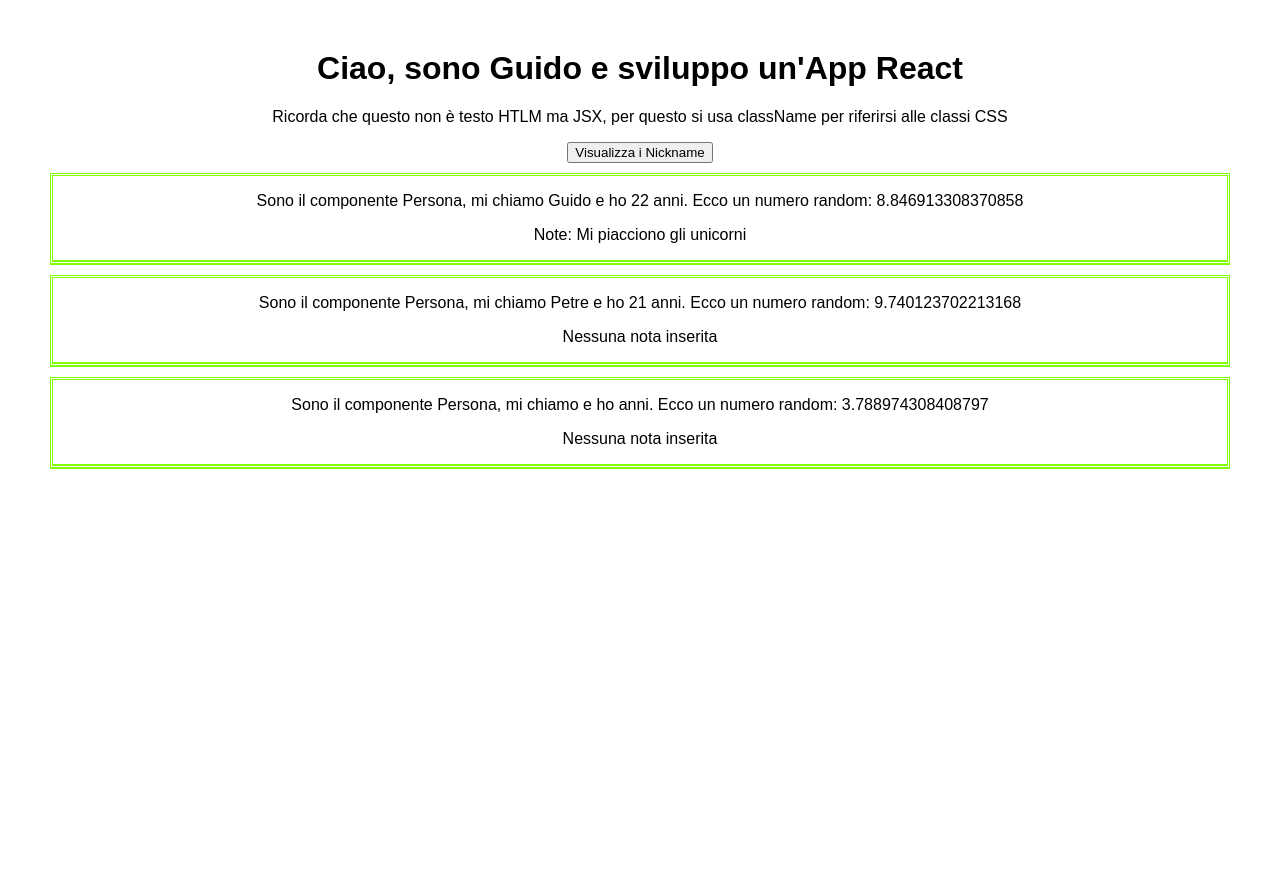
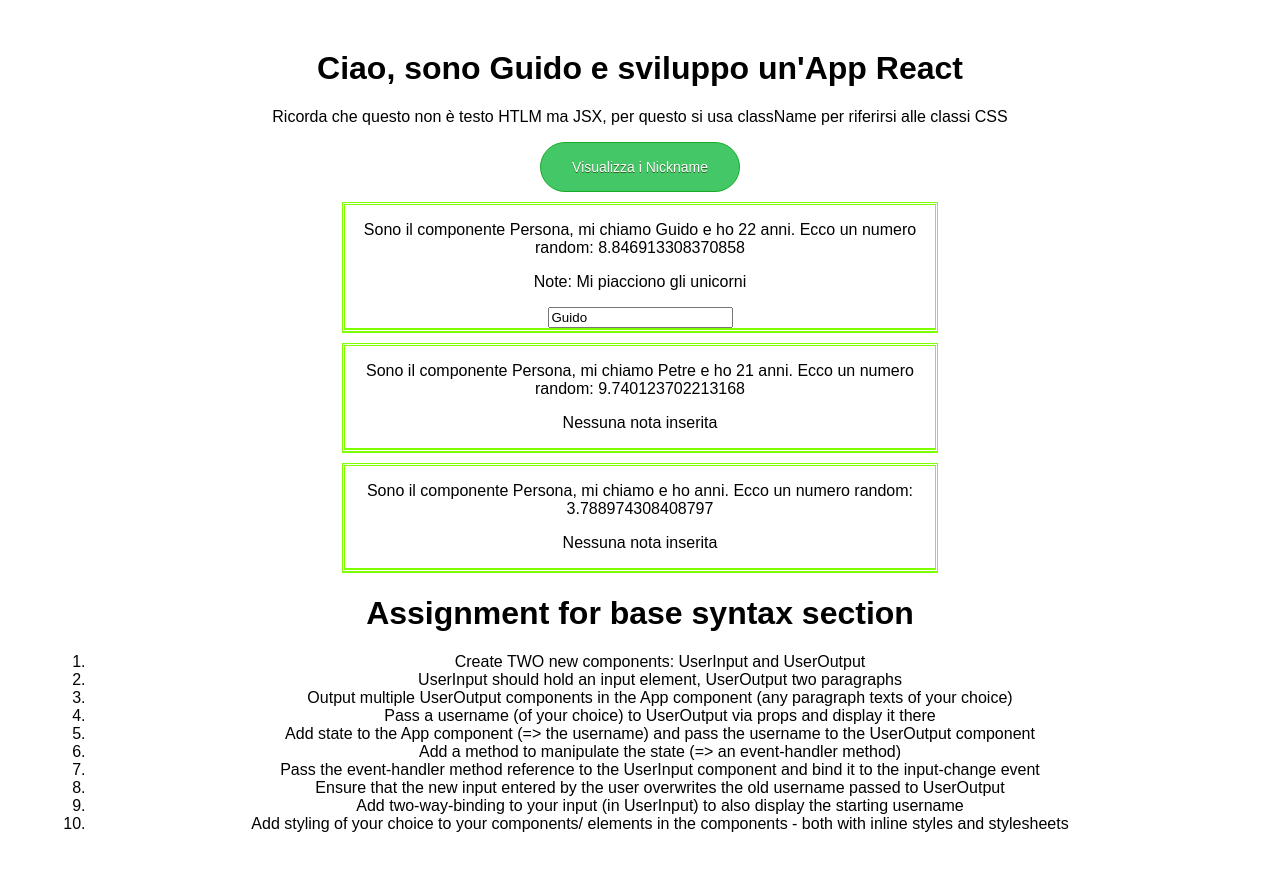
Before and after one commit to guidonguido/react-course, a React (Create React App) app: page / in a window 1280 px wide. Shown: the top 870 px of the page. Before the commit the page ends 800 px from the top, so only its background shows below. Built offline with nearby package versions, Linux system fonts and the light colour scheme.

Commit message:
Fine sezione 1

```diff
--- a/src/App.css
+++ b/src/App.css
@@ -2,3 +2,24 @@
   text-align: center;
   margin: 50px;
 }
+
+button {
+	background-color:#44c767;
+	border-radius:28px;
+	border:1px solid #18ab29;
+	display:inline-block;
+	cursor:pointer;
+	color:#ffffff;
+	font-family:Arial;
+	font-size:14px;
+	padding:16px 31px;
+	text-decoration:none;
+	text-shadow:0px 1px 0px #2f6627;
+}
+button:hover {
+	background-color:#5cbf2a;
+}
+button:active {
+	position:relative;
+	top:1px;
+}
--- a/src/App.js
+++ b/src/App.js
@@ -21,6 +21,17 @@
 
   }
 
+  nameChangedHandler = (event) => {
+
+    this.setState({
+      persons: [
+      {name: event.target.value, age: '22'},
+      {name: 'PetreRic', age: '21'}
+      ]
+    });
+
+  }
+
   render() {            //si usa className per accedere alle classi CSS perchè class è già usato per la classe JS
     return (
       <div className="App">
@@ -31,12 +42,29 @@
         <Person
           name = {this.state.persons[0].name}
           age = {this.state.persons[0].age}
-          click = {this.switchNameHandler.bind(this, 'Guidongui')} > Mi piacciono gli unicorni </Person>
+          click = {this.switchNameHandler.bind(this, 'Guidongui')}
+          changed = {this.nameChangedHandler}> Mi piacciono gli unicorni </Person>
         <Person
           name = {this.state.persons[1].name}
           age = {this.state.persons[1].age}
           click = {() => this.switchNameHandler('Ho stato io')} />
         <Person/>
+
+        <div>
+          <h1> Assignment for base syntax section</h1>
+            <ol>
+              <li>Create TWO new components: UserInput and UserOutput</li>
+              <li>UserInput should hold an input element, UserOutput two paragraphs</li>
+              <li>Output multiple UserOutput components in the App component (any paragraph texts of your choice)</li>
+              <li>Pass a username (of your choice) to UserOutput via props and display it there</li>
+              <li>Add state to the App component (=> the username) and pass the username to the UserOutput component</li>
+              <li>Add a method to manipulate the state (=> an event-handler method)</li>
+              <li>Pass the event-handler method reference to the UserInput component and bind it to the input-change event</li>
+              <li>Ensure that the new input entered by the user overwrites the old username passed to UserOutput</li>
+              <li>Add two-way-binding to your input (in UserInput) to also display the starting username</li>
+              <li>Add styling of your choice to your components/ elements in the components - both with inline styles and stylesheets</li>
+          </ol>
+        </div>
       </div>
     );
 
--- /dev/null
+++ b/src/Person/InputName.js
@@ -0,0 +1,10 @@
+import React from 'react';
+
+const inputName = (props) =>{
+    if (props.changed !== undefined)
+        return <input type="text" onChange={props.changed} value={props.value}/>
+    else
+        return <div />
+}
+
+export default inputName;
--- a/src/Person/Person.css
+++ b/src/Person/Person.css
@@ -1,6 +1,10 @@
 .Person {
+    width: 50%;
     border-style: double;
     border-bottom-width: 5px;
     border-color: chartreuse;
+    margin: auto;
     margin-top: 10px;
+    text-align: center;
+
 }
--- a/src/Person/Person.js
+++ b/src/Person/Person.js
@@ -1,6 +1,8 @@
 import React from 'react';
-import Note from './Note'
-import './Person.css'
+import Note from './Note';
+import './Person.css';
+import './InputName';
+import InputName from './InputName';
 
 const person = (props) => {
     return (
@@ -8,6 +10,7 @@
             <p onClick={props.click}> Sono il componente Persona, mi chiamo {props.name} e ho {props.age} anni.
             Ecco un numero random: {Math.random()*10} </p>
             <Note content={props.children}/>
+            <InputName changed={props.changed} value={props.name}/>
         </div>
         )
 };
```
